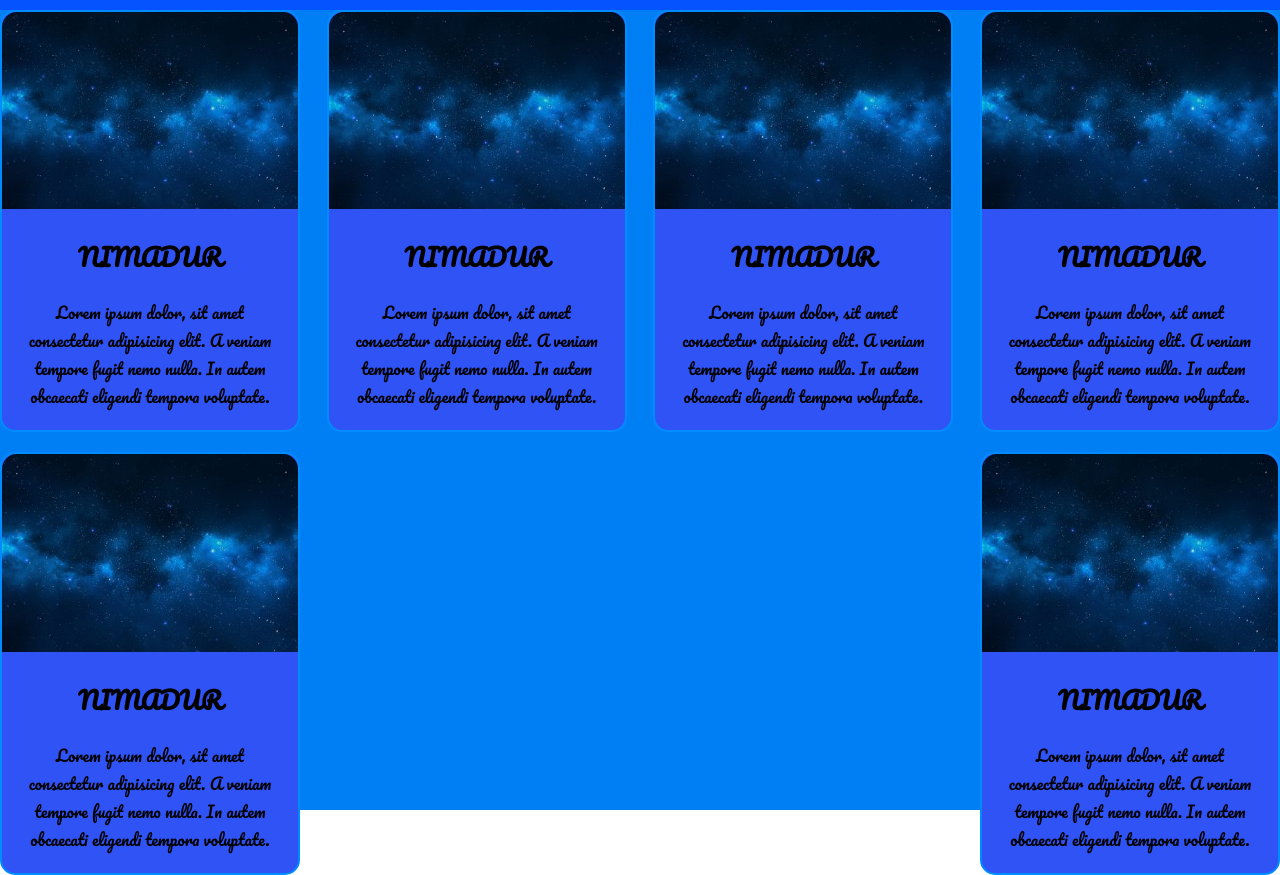
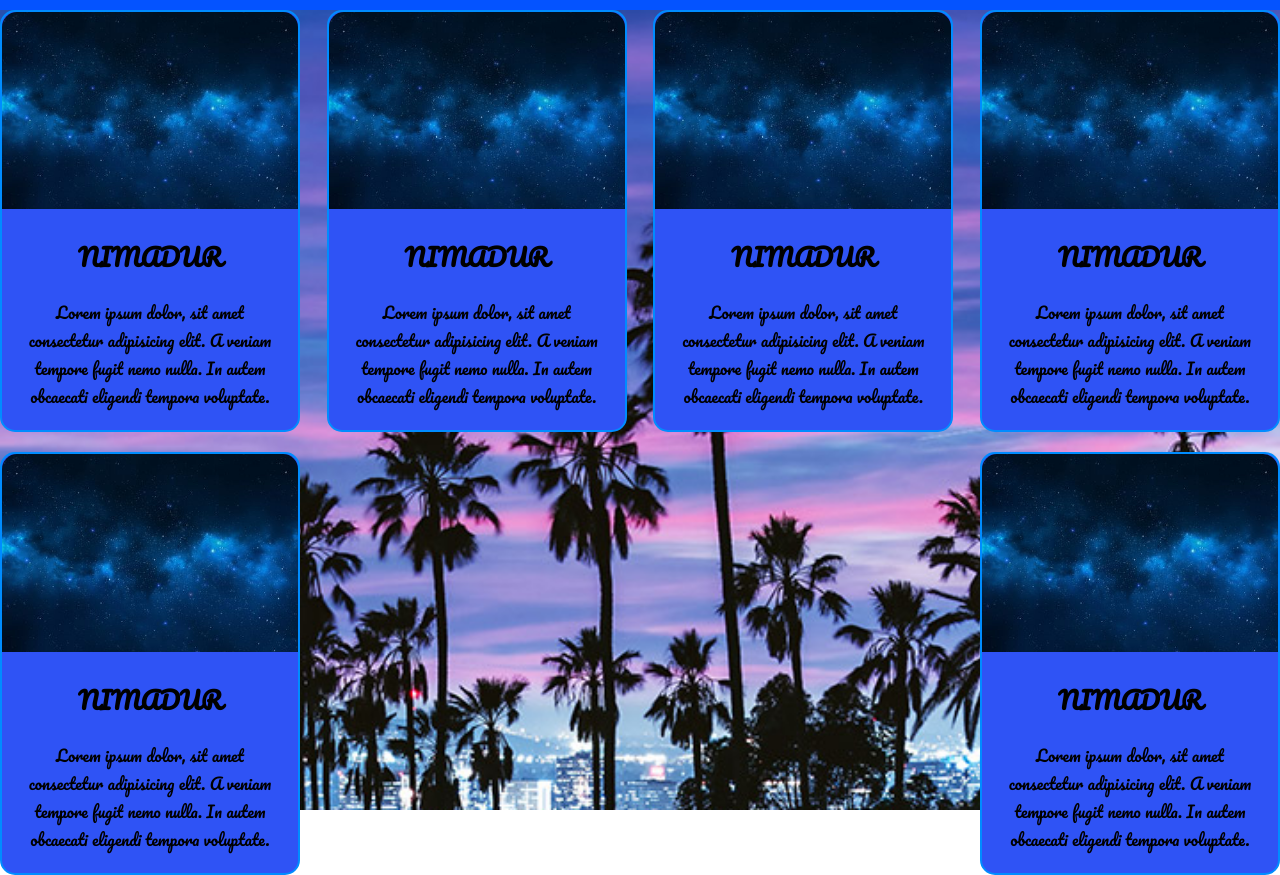
Before and after one commit to Nobody-N1/13-DARS, a plain HTML site: page index.html in a window 1280 px wide. Shown: the part 60-935 px from the top of the page. Drawn offline with Linux system fonts and the light colour scheme.

Commit message:
transform

```diff
--- a/index.html
+++ b/index.html
@@ -26,7 +26,7 @@
       </div>
     </header>
     <main>
-      <section>
+      <section id="bg">
         <div class="container">
           <div class="wrapper">
             <div class="card">
--- a/style.css
+++ b/style.css
@@ -32,9 +32,13 @@ li {
   width: 70px;
   height: 25px;
 }
+#bg{
+  background-image: url(./assets/images/backgroundimage.jpg);
+  background-repeat: no-repeat;
+  background-size: cover;
+}
 .wrapper {
   height: 100vh;
-  background-color: rgb(0, 126, 243);
   display: flex;
   justify-content:space-between ;
   flex-wrap:wrap;
@@ -47,13 +51,16 @@ li {
   border: 2px solid rgb(0, 140, 255);
   border-radius: 15px;
   text-align: center;
-  transition: background-color 5s, color 5s, box-shadow 5s, background-image;
+  transition: all 5s ease-in-out;
+  transition: all 3s ease-in-out;
+  transform: translate(0), scale(0), rotate(0 deg);
 }
 .card:hover{
 background-color: rgb(46, 206, 206);
 color: rgb(0, 29, 190);
 box-shadow: -3px -3px 3px 3px, 3px 3px 3px 3px;
 background-image:url(./assets/images/backgroundimage.jpg) ;
+transform: translate(200px, 200px) scale(1.2) rotate(7200deg);
 }
 .image {
   width: 100%;
```
